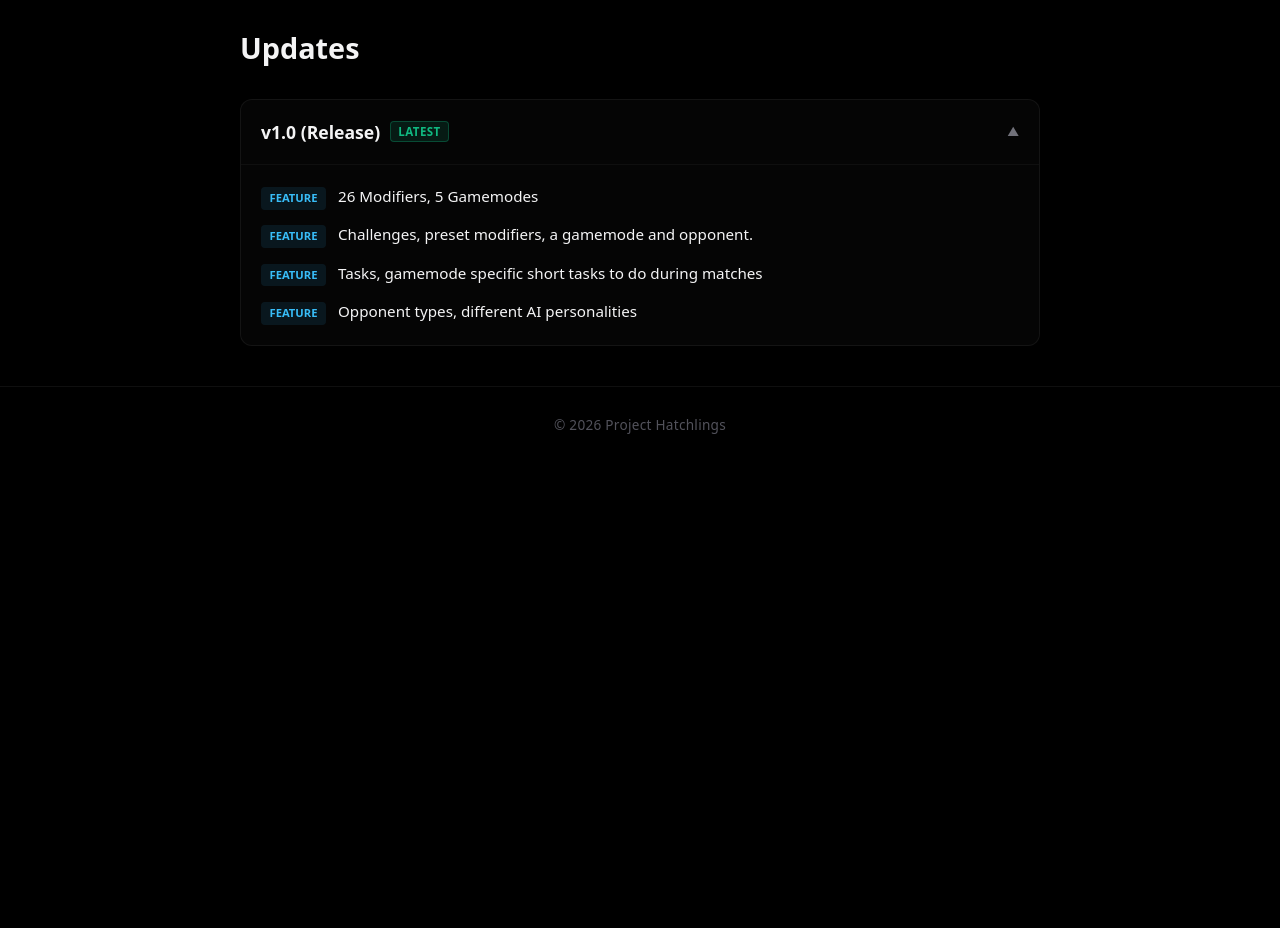
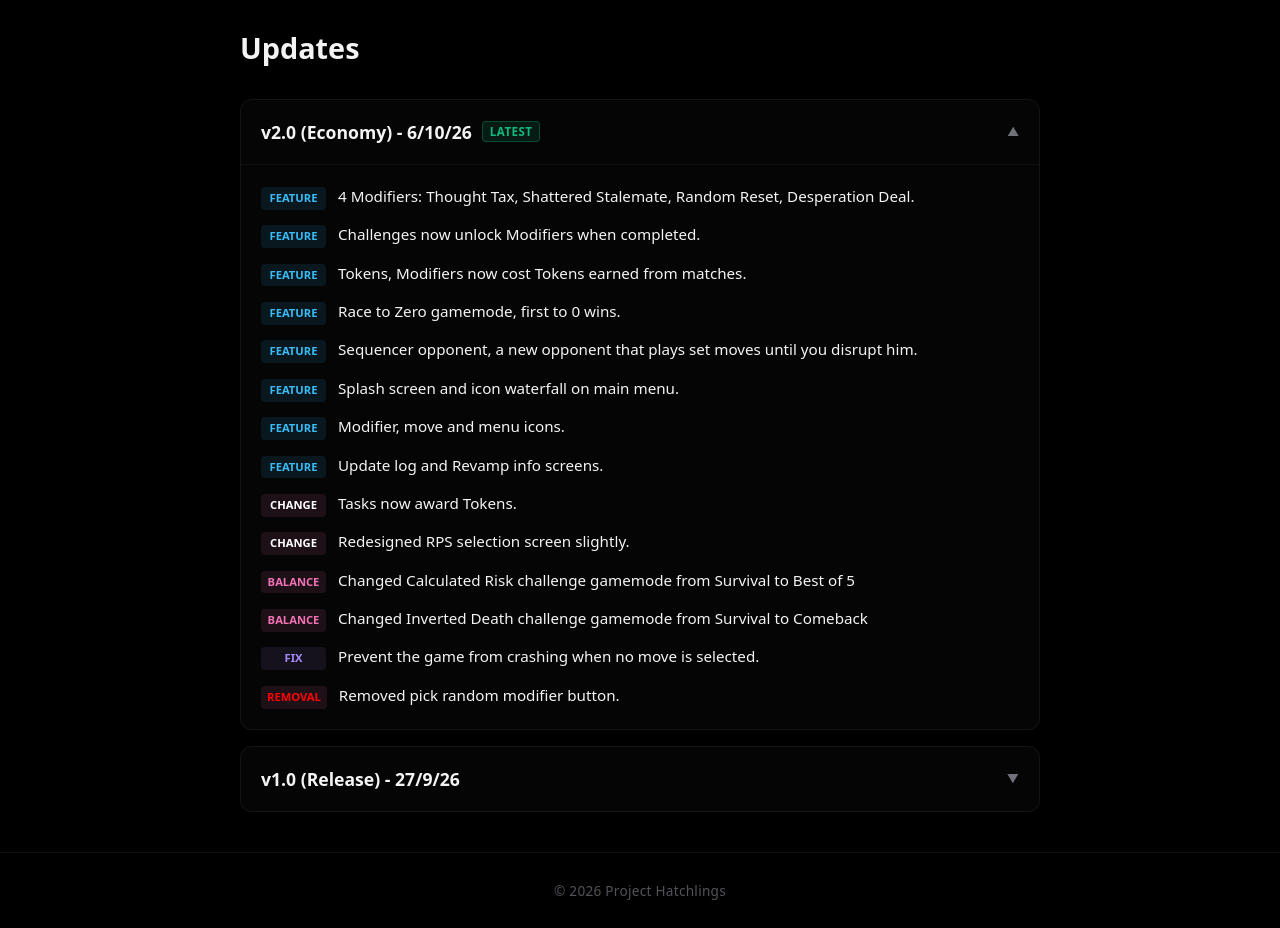
Before and after one commit to yaseen-ahmed26/peck-website, a SvelteKit app: page /games/rpr in a window 1280 px wide. Shown: the part 2360-3288 px from the top of the page. Before the commit the page ends 2822 px from the top, so only its background shows below. Built offline with nearby package versions, Linux system fonts and the light colour scheme; no server answers.

Commit message:
feat: v2 log for rpr

```diff
--- a/src/routes/games/rpr/+page.svelte
+++ b/src/routes/games/rpr/+page.svelte
@@ -36,14 +36,33 @@
 		media: [{type: "image", src: RPR1, caption: "Selection Screen"}, {type: "image", src: RPR2, caption: "Results"}],
 		changelog: [
 			{
-				version: "v1.0 (Release)",
+				version: "v2.0 (Economy) - 6/10/26",
+				changes: [
+					{tag: "Feature", tagClass: "tag-feature", text: "4 Modifiers: Thought Tax, Shattered Stalemate, Random Reset, Desperation Deal."},
+					{tag: "Feature", tagClass: "tag-feature", text: "Challenges now unlock Modifiers when completed."},
+					{tag: "Feature", tagClass: "tag-feature", text: "Tokens, Modifiers now cost Tokens earned from matches."},
+					{tag: "Feature", tagClass: "tag-feature", text: "Race to Zero gamemode, first to 0 wins."},
+					{tag: "Feature", tagClass: "tag-feature", text: "Sequencer opponent, a new opponent that plays set moves until you disrupt him."},
+					{tag: "Feature", tagClass: "tag-feature", text: "Splash screen and icon waterfall on main menu."},
+					{tag: "Feature", tagClass: "tag-feature", text: "Modifier, move and menu icons."},
+					{tag: "Feature", tagClass: "tag-feature", text: "Update log and Revamp info screens."},
+					{tag: "Change", tagClass: "tag-change", text: "Tasks now award Tokens."},
+					{tag: "Change", tagClass: "tag-change", text: "Redesigned RPS selection screen slightly."},
+					{tag: "Balance", tagClass: "tag-balance", text: "Changed Calculated Risk challenge gamemode from Survival to Best of 5"},
+					{tag: "Balance", tagClass: "tag-balance", text: "Changed Inverted Death challenge gamemode from Survival to Comeback"},
+					{tag: "Fix", tagClass: "tag-fix", text: "Prevent the game from crashing when no move is selected."},
+					{tag: "Removal", tagClass: "tag-removal", text: "Removed pick random modifier button."}
+				]
+			},
+			{
+				version: "v1.0 (Release) - 27/9/26",
 				changes: [
 					{tag: "Feature", tagClass: "tag-feature", text: "26 Modifiers, 5 Gamemodes"},
-					{tag: "Feature", tagClass: "tag-feature", text: "Challenges, preset modifiers, a gamemode and opponent."},
+					{tag: "Feature", tagClass: "tag-feature", text: "Challenges, preset modifiers, a gamemode and opponent. Currently 4."},
 					{tag: "Feature", tagClass: "tag-feature", text: "Tasks, gamemode specific short tasks to do during matches"},
-					{tag: "Feature", tagClass: "tag-feature", text: "Opponent types, different AI personalities"},
+					{tag: "Feature", tagClass: "tag-feature", text: "Opponent types, different AI personalities. Currently 2."},
 				]
-			}
+			},
 		]
 	};
 </script>
```
